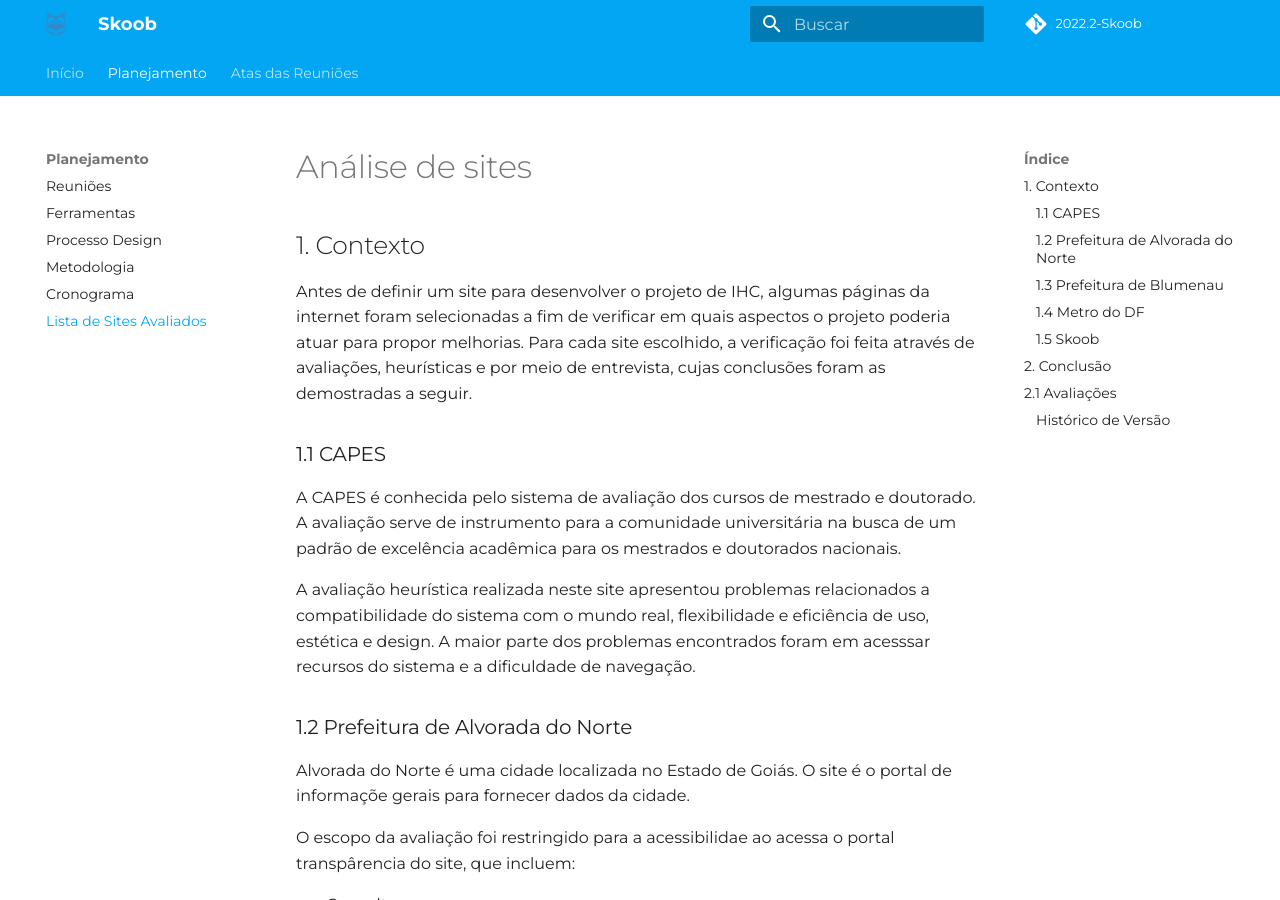
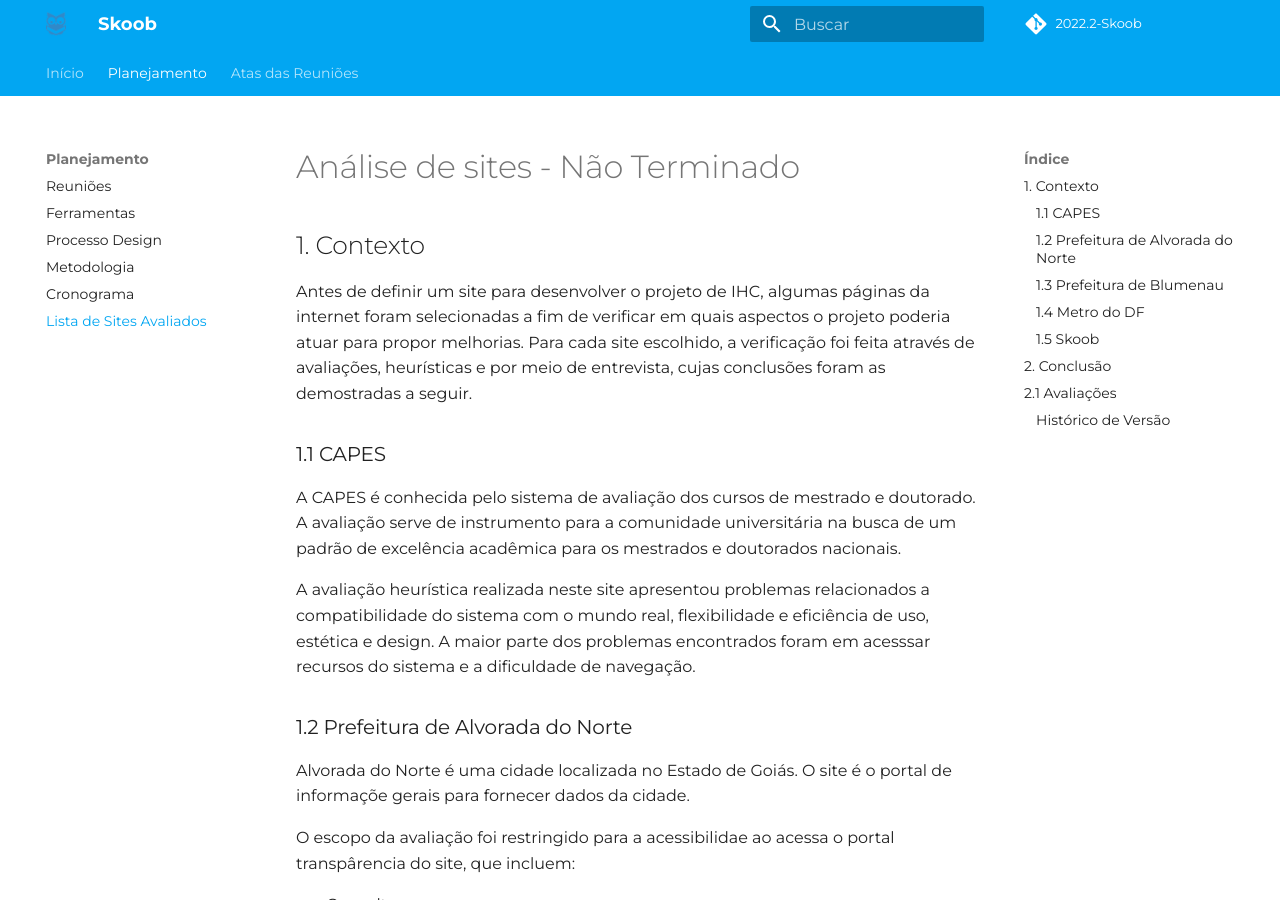
Before and after one commit to Interacao-Humano-Computador/2022.2-Skoob, an MkDocs documentation site: the page built from docs/planejamento/sitesAvaliados.md, in a window 1280 px wide and 900 px high. Built offline with MkDocs 1.6.1 and Material for MkDocs 9.7.7, drawn with Linux system fonts in a browser that asks for light colours; some web fonts are replaced; comment, search, counter and statistics services are not loaded.

Commit message:
não terminado ainda

```diff
--- a/docs/planejamento/sitesAvaliados.md
+++ b/docs/planejamento/sitesAvaliados.md
@@ -1,4 +1,4 @@
-# Análise de sites
+# Análise de sites - Não Terminado
 
 ## 1. Contexto
 Antes de definir um site para desenvolver o projeto de IHC, algumas páginas da internet foram selecionadas a fim de verificar em quais aspectos o projeto poderia atuar para propor melhorias. Para cada site escolhido, a verificação foi feita através de avaliações, heurísticas e por meio de entrevista, cujas conclusões foram as demostradas a seguir.
```
